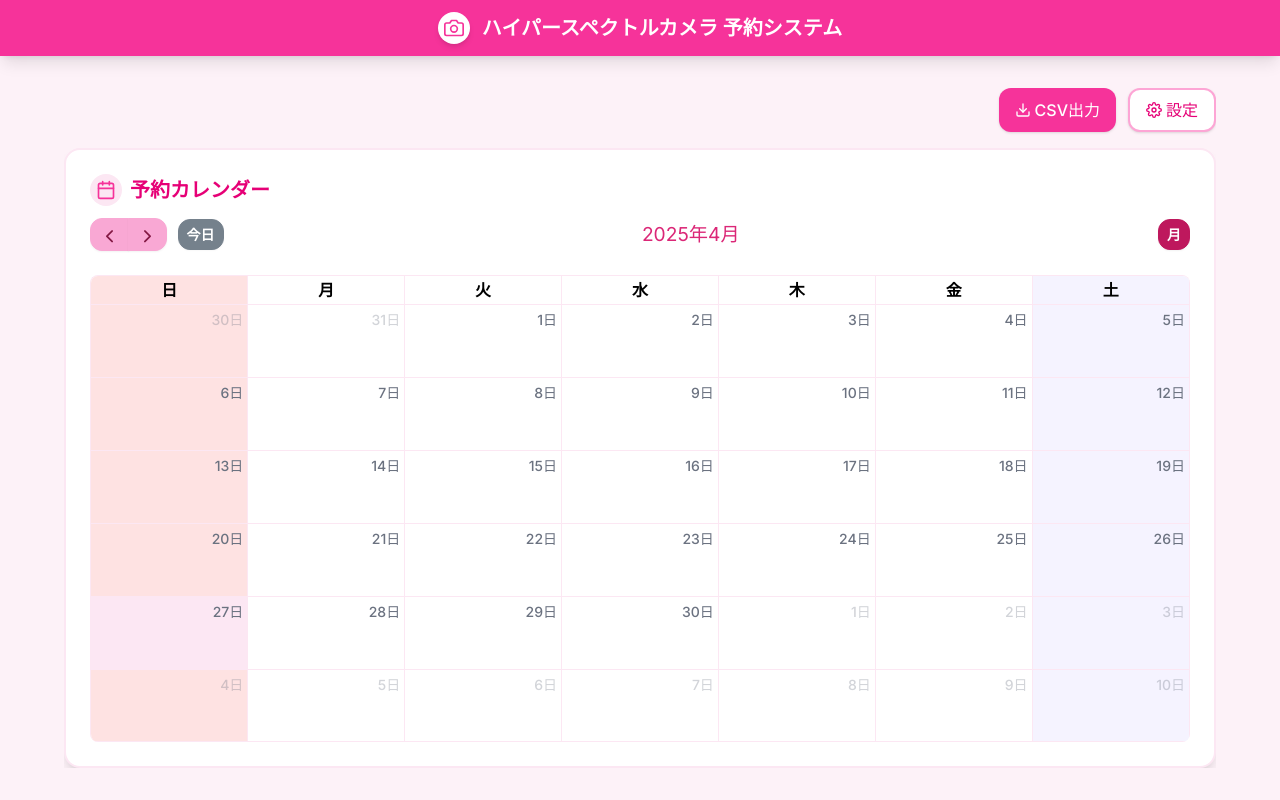
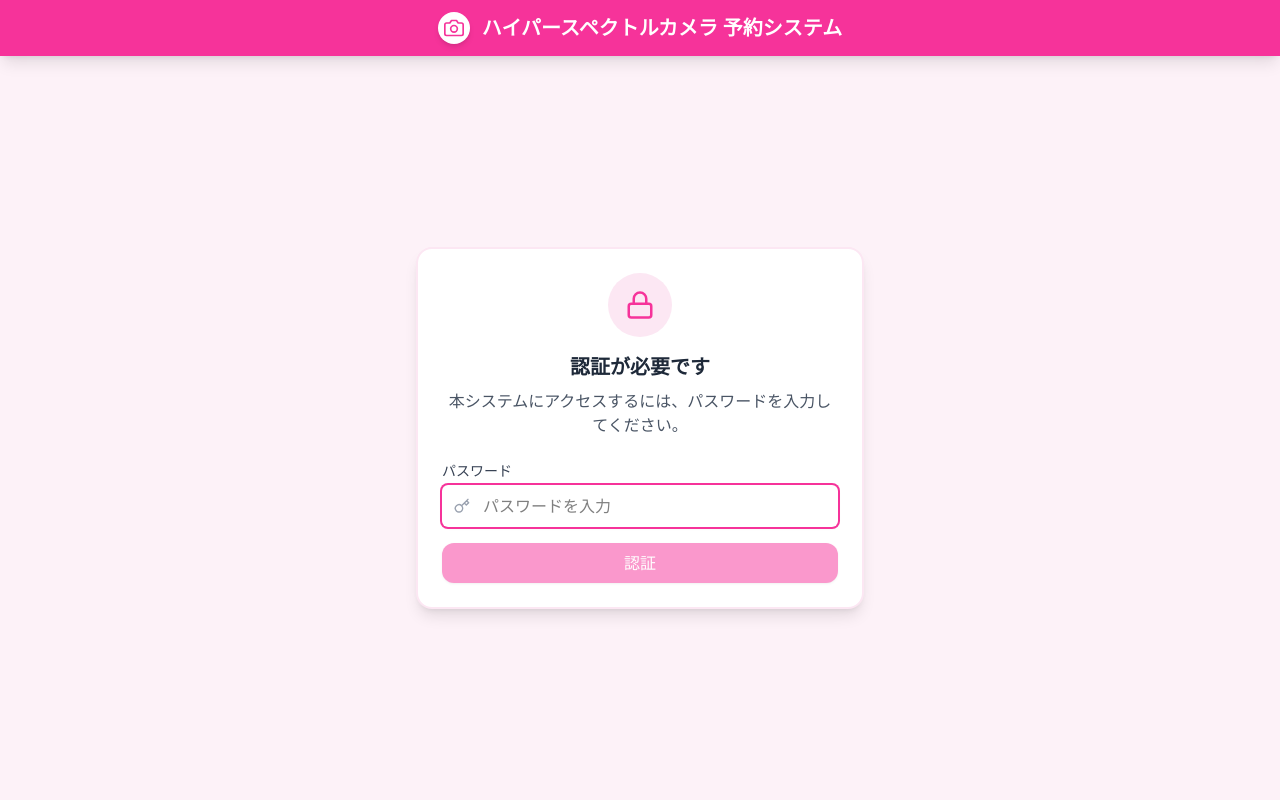
Before and after one commit to Yumekawa-chan/reserve-hs-camera, a Next.js app: page / in a window 1280 px wide. Built offline with nearby package versions, Linux system fonts and the light colour scheme; no server answers; the database is empty.

Commit message:
update: パスワードを設定した

```diff
--- a/src/app/page.tsx
+++ b/src/app/page.tsx
@@ -5,6 +5,7 @@ import { Button } from '@/components/Button';
 import { Calendar } from '@/components/Calendar';
 import { TeamManagement } from '@/components/TeamManagement';
 import { Header } from '@/components/Header';
+import { PasswordEntry } from '@/components/PasswordEntry';
 import { exportToCsv } from '@/lib/utils';
 import { getEvents } from '@/lib/firebaseData';
 import { FiDownload, FiSettings, FiCheck, FiCalendar } from 'react-icons/fi';
@@ -17,6 +18,7 @@ export default function Home() {
   const [teamManagementLastClosed, setTeamManagementLastClosed] = useState(0);
   const [showConfetti, setShowConfetti] = useState(false);
   const [windowSize, setWindowSize] = useState({ width: 0, height: 0 });
+  const [isAuthenticated, setIsAuthenticated] = useState(false);
 
   useEffect(() => {
     const updateWindowSize = () => {
@@ -28,6 +30,22 @@ export default function Home() {
 
     updateWindowSize();
     window.addEventListener('resize', updateWindowSize);
+
+    const authDataStr = localStorage.getItem('authData');
+    if (authDataStr) {
+      try {
+        const authData = JSON.parse(authDataStr);
+        const now = new Date().getTime();
+
+        if (authData.expiry && authData.expiry > now) {
+          setIsAuthenticated(true);
+        } else {
+          localStorage.removeItem('authData');
+        }
+      } catch {
+        localStorage.removeItem('authData');
+      }
+    }
 
     return () => window.removeEventListener('resize', updateWindowSize);
   }, []);
@@ -59,6 +77,10 @@ export default function Home() {
     }, 3000);
   };
 
+  const handleAuthenticated = () => {
+    setIsAuthenticated(true);
+  };
+
   return (
     <div className="h-screen flex flex-col overflow-hidden bg-pink-50">
       <Header />
@@ -84,6 +106,8 @@ export default function Home() {
       )}
       <main className="flex-1 flex flex-col overflow-hidden p-4 md:p-6 lg:p-8">
         <div className="max-w-6xl mx-auto w-full flex flex-col overflow-hidden flex-1">
+          {isAuthenticated ? (
+            <>
               <div className="flex justify-end mb-4 space-x-3">
                 <Button
                   onClick={handleExportCSV}
@@ -122,12 +146,20 @@ export default function Home() {
                   <Calendar key={`calendar-${teamManagementLastClosed}`} onReportCompleted={handleReportCompleted} />
                 </div>
               </div>
+            </>
+          ) : (
+            <div className="flex items-center justify-center h-full">
+              <PasswordEntry onAuthenticated={handleAuthenticated} />
+            </div>
+          )}
         </div>
 
+        {isAuthenticated && (
           <TeamManagement
             isOpen={isTeamManagementOpen}
             onClose={handleTeamManagementClose}
           />
+        )}
       </main>
     </div>
   );
--- /dev/null
+++ b/src/components/PasswordEntry.tsx
@@ -0,0 +1,90 @@
+import { useState } from 'react';
+import { Button } from './Button';
+import { FiLock, FiKey } from 'react-icons/fi';
+
+interface PasswordEntryProps {
+  onAuthenticated: () => void;
+}
+
+export function PasswordEntry({ onAuthenticated }: PasswordEntryProps) {
+  const [password, setPassword] = useState('');
+  const [error, setError] = useState(false);
+  const [isSubmitting, setIsSubmitting] = useState(false);
+
+  const handleSubmit = (e: React.FormEvent) => {
+    e.preventDefault();
+    setIsSubmitting(true);
+    setError(false);
+
+    const correctPassword = process.env.NEXT_PUBLIC_ENTER_PASSWORD;
+
+    if (password === correctPassword) {
+      const now = new Date();
+      const expiryDate = new Date(now);
+      expiryDate.setDate(now.getDate() + 2);
+
+      const authData = {
+        isAuthenticated: true,
+        expiry: expiryDate.getTime()
+      };
+
+      localStorage.setItem('authData', JSON.stringify(authData));
+      onAuthenticated();
+    } else {
+      setError(true);
+      setPassword('');
+    }
+
+    setIsSubmitting(false);
+  };
+
+  return (
+    <div className="bg-white rounded-2xl shadow-lg p-6 border-2 border-pink-100 max-w-md mx-auto">
+      <div className="text-center mb-6">
+        <div className="bg-pink-100 w-16 h-16 rounded-full flex items-center justify-center mx-auto mb-4">
+          <FiLock className="text-3xl text-pink-500" />
+        </div>
+        <h2 className="text-xl font-bold text-gray-800">認証が必要です</h2>
+        <p className="text-gray-600 mt-2">
+          本システムにアクセスするには、パスワードを入力してください。
+        </p>
+      </div>
+
+      <form onSubmit={handleSubmit}>
+        <div className="mb-4">
+          <label htmlFor="password" className="block text-sm font-medium text-gray-700 mb-1">
+            パスワード
+          </label>
+          <div className="relative">
+            <div className="absolute inset-y-0 left-0 pl-3 flex items-center pointer-events-none">
+              <FiKey className="text-gray-400" />
+            </div>
+            <input
+              id="password"
+              type="password"
+              value={password}
+              onChange={(e) => setPassword(e.target.value)}
+              className={`pl-10 w-full px-4 py-2 border ${error ? 'border-red-500' : 'border-gray-300'} rounded-md shadow-sm focus:outline-none focus:ring-2 focus:ring-pink-500 focus:border-transparent`}
+              placeholder="パスワードを入力"
+              required
+              autoFocus
+            />
+          </div>
+          {error && (
+            <p className="mt-2 text-sm text-red-600">
+              パスワードが正しくありません。再度お試しください。
+            </p>
+          )}
+        </div>
+
+        <Button
+          type="submit"
+          className="w-full flex items-center justify-center"
+          disabled={isSubmitting || !password}
+        >
+          {isSubmitting ? '認証中...' : '認証'}
+        </Button>
+      </form>
+    </div>
+  );
+}
```
Lines whose indentation alone changed are shown as unchanged.
